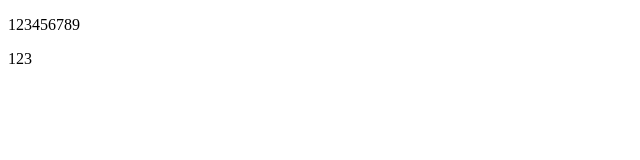
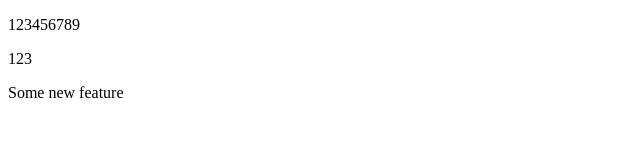
Before and after one commit to ternprojects/Git-lessons_Udemy, a plain HTML site: page index.html in a window 1280 px wide. Shown: the whole page, without its empty margins (0-640 px from the left). Drawn offline with Linux system fonts and the light colour scheme.

Commit message:
add some feature

```diff
--- a/index.html
+++ b/index.html
@@ -9,5 +9,6 @@
 <body>
   <p>123456789</p>
   <p>123</p>
+  <p>Some new feature</p>
 </body>
 </html>
```
